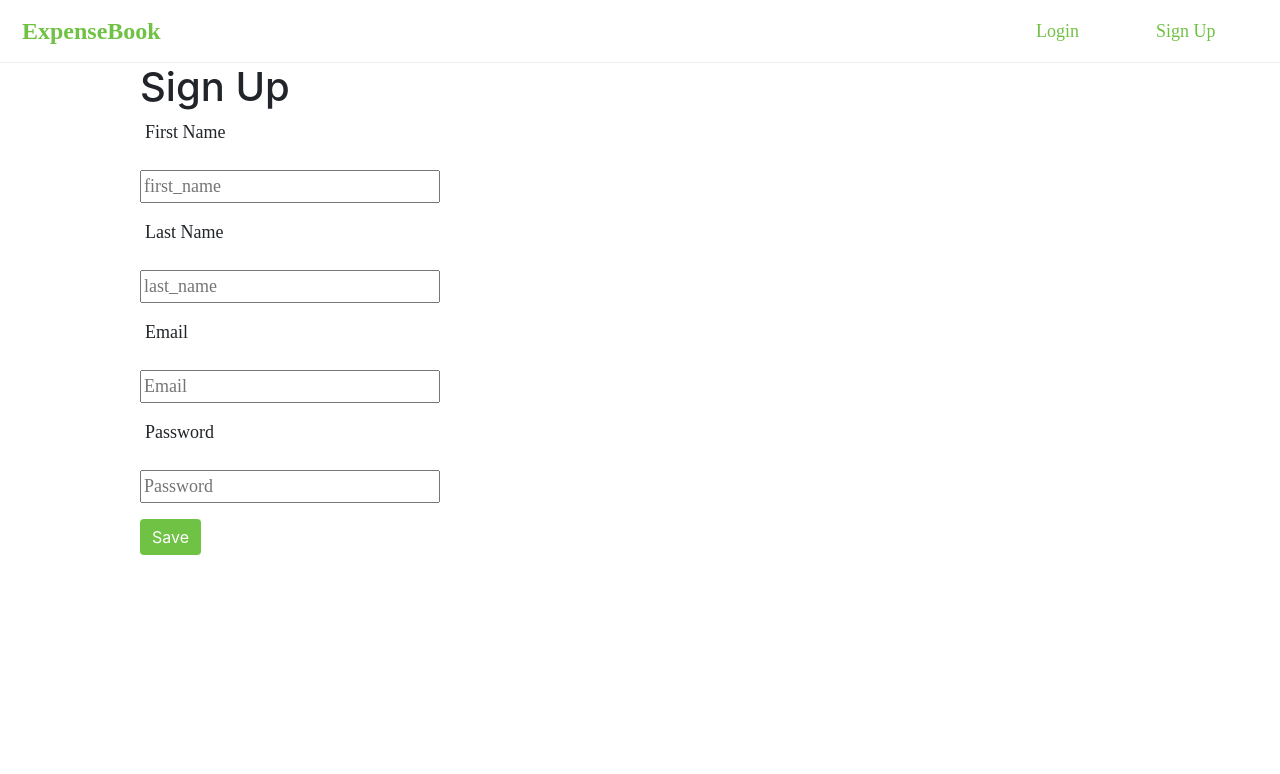
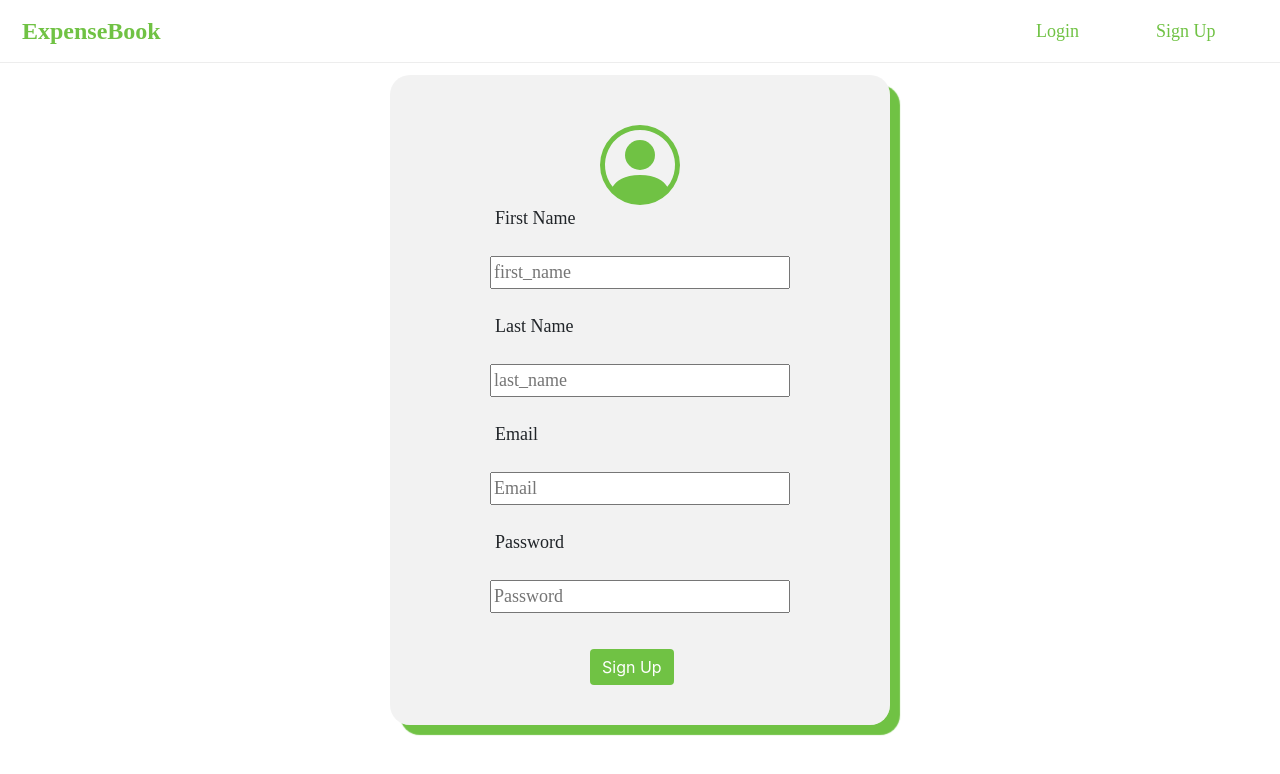
Before and after one commit to danielrotstein/expensebook, a React (Create React App) app in the folder ghi/: page /signup in a window 1280 px wide. Shown: the top 774 px of the page. Built offline with nearby package versions, Linux system fonts and the light colour scheme; no server answers.

Commit message:
Styled SignUp component

```diff
--- a/ghi/src/LoginComponents/SignUp.js
+++ b/ghi/src/LoginComponents/SignUp.js
@@ -29,36 +29,42 @@ function SignUpForm() {
 
     return (
         <div className="container">
-            <h1>Sign Up</h1>
-            <div className="columns is-centered">
-                <div className="column is-one-third">
+            <div className="auth-form-div">
             <ErrorNotification error={error} />
-                    <form onSubmit={(e) => handleSubmit(e)}>
-                    <div className="mb-3">
+                <form onSubmit={(e) => handleSubmit(e)} className="auth-form">
+                    <div className="signup-card">
+                        <svg xmlns="http://www.w3.org/2000/svg" width="80" height="80" fill="#70c244" class="bi bi-person-circle budget-form-icon" viewBox="0 0 16 16">
+                            <path d="M11 6a3 3 0 1 1-6 0 3 3 0 0 1 6 0z"/>
+                            <path fill-rule="evenodd" d="M0 8a8 8 0 1 1 16 0A8 8 0 0 1 0 8zm8-7a7 7 0 0 0-5.468 11.37C3.242 11.226 4.805 10 8 10s4.757 1.225 5.468 2.37A7 7 0 0 0 8 1z"/>
+                        </svg>
+                        <br />
+                        <div className="auth-div mb-3">
+                            <div className="auth-input">
                                 <label htmlFor="first_name">First Name</label>
-                            <BulmaInput onChange={setFirstName} value={first_name} required placeholder="first_name" type="text" name="first_name" id="first_name" className="form-control"/>
+                                <BulmaInput onChange={setFirstName} value={first_name} required placeholder="first_name" type="text" name="first_name" id="first_name" className="form-control input"/>
                             </div>
-
-                        <div className="mb-3">
+                            <br />
+                            <div className="auth-input">
                                 <label htmlFor="last_name">Last Name</label>
-                            <BulmaInput onChange={setLastName} value={last_name} required placeholder="last_name" type="text" name="last_name" id="last_name" className="form-control"/>
+                                <BulmaInput onChange={setLastName} value={last_name} required placeholder="last_name" type="text" name="last_name" id="last_name" className="form-control input"/>
                             </div>
-                        <div className="mb-3">
+                            <br />
+                            <div className="auth-input">
                                 <label htmlFor="email">Email</label>
                                 <BulmaInput onChange={setEmail} value={email} required placeholder="Email"
-                            type="email" name="email" id="email" className="form-control"/>
+                                type="email" name="email" id="email" className="form-control input"/>
                             </div>
-                        <div className="mb-3">
+                            <br />
+                            <div className="auth-input">
                                 <label htmlFor="password">Password</label>
                                 <BulmaInput onChange={setPassword} value={password}
                                 required placeholder="Password" type="password" name="password" id="password"
-                            className="form-control"/>
+                                className="form-control input"/>
                             </div>
-                        <div className="field">
-                            <button className="btn btn-primary">Save</button>
+                        </div>
+                        <button className="btn btn-primary signup-button">Sign Up</button>
                     </div>
                 </form>
-                </div>
             </div>
         </div>
     )
--- a/ghi/src/index.css
+++ b/ghi/src/index.css
@@ -122,6 +122,19 @@ a:hover {
 
 .auth-button {
   margin-top: 20px;
+}
+
+.signup-card {
+  width: 500px;
+  border-radius: 20px;
+  background-color: #dcdcdc60;
+  box-shadow: 10px 10px 1px #70c244;
+}
+
+.signup-button {
+  margin-top: 20px;
+  margin-left: 200px;
+  margin-bottom: 40px;
 }
 
 .dashboard-title {
```
Lines whose indentation alone changed are shown as unchanged.
